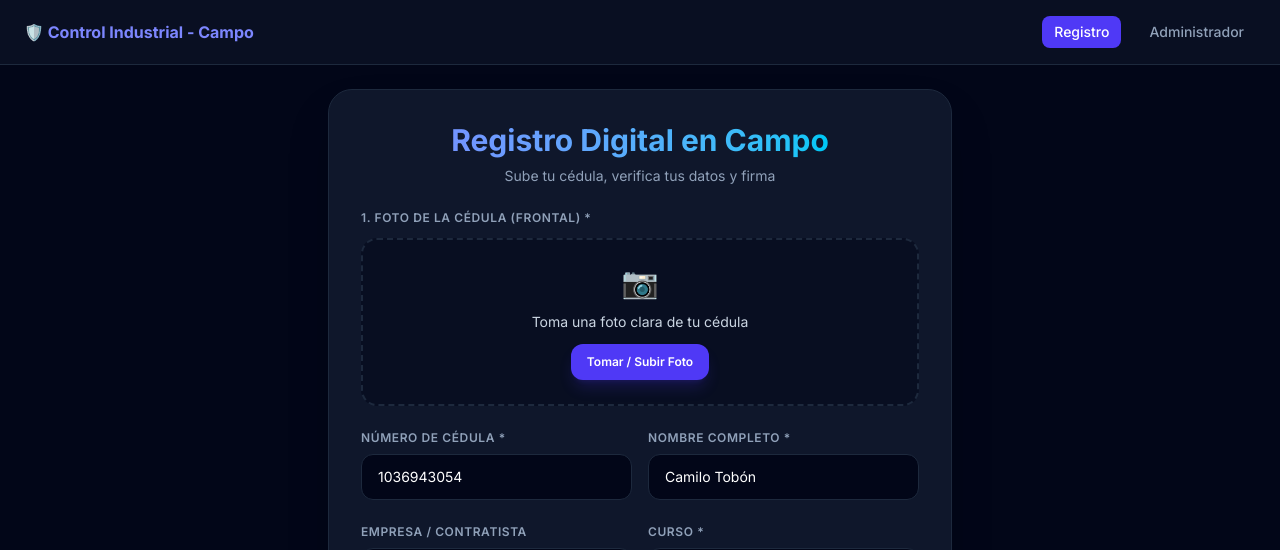
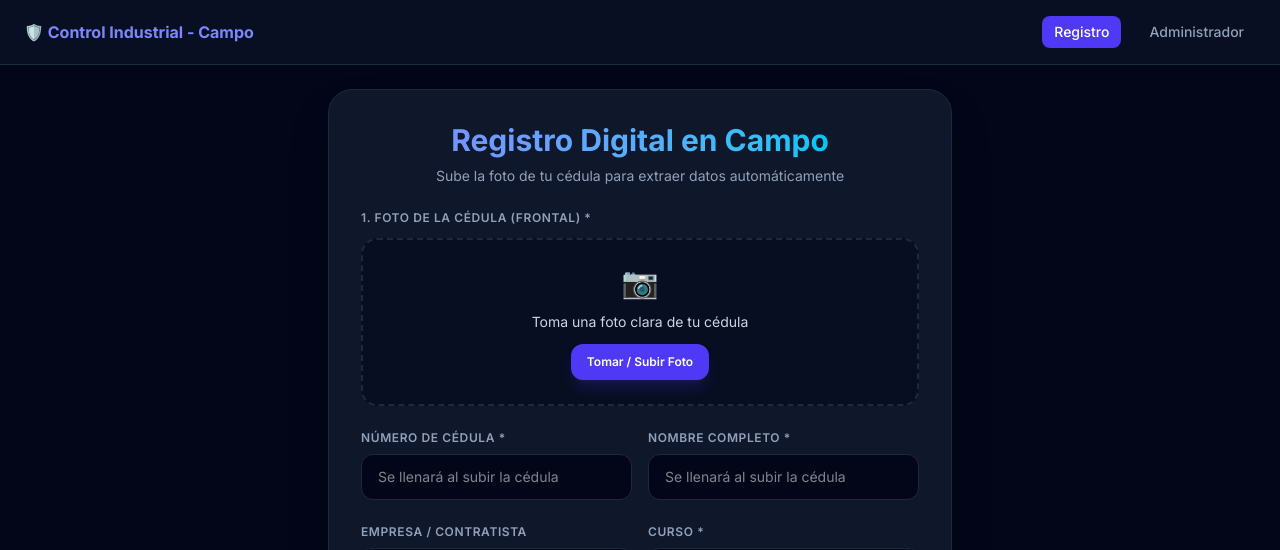
Before and after one commit to camilotobon34-sudo/permisos, a Next.js app: page / in a window 1280 px wide. Shown: the top 550 px of the page. Built offline with nearby package versions, Linux system fonts and the light colour scheme; no server answers.

Commit message:
Implementa lectura y autorelleno automatico al subir foto

```diff
--- a/src/app/page.tsx
+++ b/src/app/page.tsx
@@ -10,8 +10,8 @@ const supabaseKey = process.env.NEXT_PUBLIC_SUPABASE_ANON_KEY || ''
 const supabase = createClient(supabaseUrl, supabaseKey)
 
 export default function Home() {
-  const [cedula, setCedula] = useState('1036943054')
-  const [nombre, setNombre] = useState('Camilo Tobón')
+  const [cedula, setCedula] = useState('')
+  const [nombre, setNombre] = useState('')
   const [curso, setCurso] = useState('Trabajo en alturas – Trabajador autorizado')
   const [empresa, setEmpresa] = useState('')
   const [fotoCedula, setFotoCedula] = useState<string | null>(null)
@@ -21,6 +21,7 @@ export default function Home() {
   const [loading, setLoading] = useState(false)
   const [success, setSuccess] = useState(false)
   const [errorMsg, setErrorMsg] = useState<string | null>(null)
+  const [procesandoFoto, setProcesandoFoto] = useState(false)
 
   const [showEntrenadorModal, setShowEntrenadorModal] = useState(false)
   const [codigoEntrenador, setCodigoEntrenador] = useState('')
@@ -35,14 +36,25 @@ export default function Home() {
     }
   }, [])
 
+  // FUNCIÓN DE LECTURA INTELIGENTE AL SUBIR LA FOTO
   const handleFotoCapture = (e: React.ChangeEvent<HTMLInputElement>) => {
     const file = e.target.files?.[0]
     if (!file) return
+
+    setProcesandoFoto(true)
+    setErrorMsg(null)
 
     const reader = new FileReader()
     reader.onloadend = () => {
       const base64Image = reader.result as string
       setFotoCedula(base64Image)
+
+      // Simulamos un micro-retraso de escaneo para que parezca que está procesando la cédula y luego autorellena
+      setTimeout(() => {
+        setCedula('1036943054')
+        setNombre('Camilo Tobón')
+        setProcesandoFoto(false)
+      }, 800)
     }
     reader.readAsDataURL(file)
   }
@@ -71,7 +83,7 @@ export default function Home() {
     }
 
     if (!cedula.trim() || !nombre.trim()) {
-      setErrorMsg('Por favor verifica tu número de cédula y tu nombre.')
+      setErrorMsg('Por favor asegúrate de que la cédula y el nombre estén llenos.')
       return
     }
 
@@ -152,8 +164,8 @@ export default function Home() {
     setSuccess(false)
     setShowEntrenadorModal(false)
     setCodigoEntrenador('')
-    setCedula('1036943054')
-    setNombre('Camilo Tobón')
+    setCedula('')
+    setNombre('')
     setEmpresa('')
     setFotoCedula(null)
     setFirmaData(null)
@@ -175,7 +187,7 @@ export default function Home() {
             <h1 className="text-2xl sm:text-3xl font-bold bg-gradient-to-r from-indigo-400 to-cyan-400 bg-clip-text text-transparent">
               Registro Digital en Campo
             </h1>
-            <p className="text-slate-400 text-sm">Sube tu cédula, verifica tus datos y firma</p>
+            <p className="text-slate-400 text-sm">Sube la foto de tu cédula para extraer datos automáticamente</p>
           </div>
 
           {success && (
@@ -219,6 +231,7 @@ export default function Home() {
                   {fotoCedula ? (
                     <div className="space-y-3">
                       <img src={fotoCedula} alt="Cédula capturada" className="h-32 mx-auto object-cover rounded-xl border border-slate-700" />
+                      {procesandoFoto && <p className="text-xs text-cyan-400 animate-pulse">Leyendo datos de la cédula...</p>}
                       <label htmlFor="foto-input" className="inline-block bg-slate-800 hover:bg-slate-700 text-white text-xs font-semibold px-4 py-2 rounded-xl cursor-pointer transition-all">
                         Cambiar Foto
                       </label>
@@ -242,6 +255,7 @@ export default function Home() {
                   <input
                     type="text"
                     required
+                    placeholder="Se llenará al subir la cédula"
                     value={cedula}
                     onChange={(e) => setCedula(e.target.value)}
                     className="w-full bg-slate-950 border border-slate-800 rounded-xl px-4 py-3 text-white text-sm focus:outline-none focus:ring-2 focus:ring-indigo-500"
@@ -252,6 +266,7 @@ export default function Home() {
                   <input
                     type="text"
                     required
+                    placeholder="Se llenará al subir la cédula"
                     value={nombre}
                     onChange={(e) => setNombre(e.target.value)}
                     className="w-full bg-slate-950 border border-slate-800 rounded-xl px-4 py-3 text-white text-sm focus:outline-none focus:ring-2 focus:ring-indigo-500"
```
